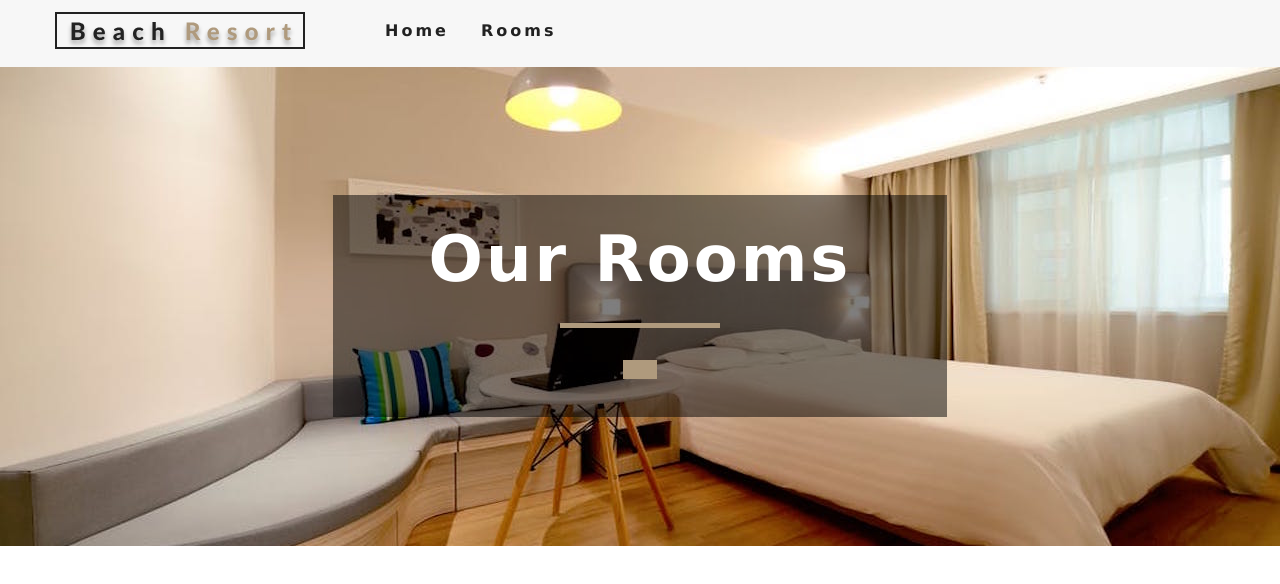
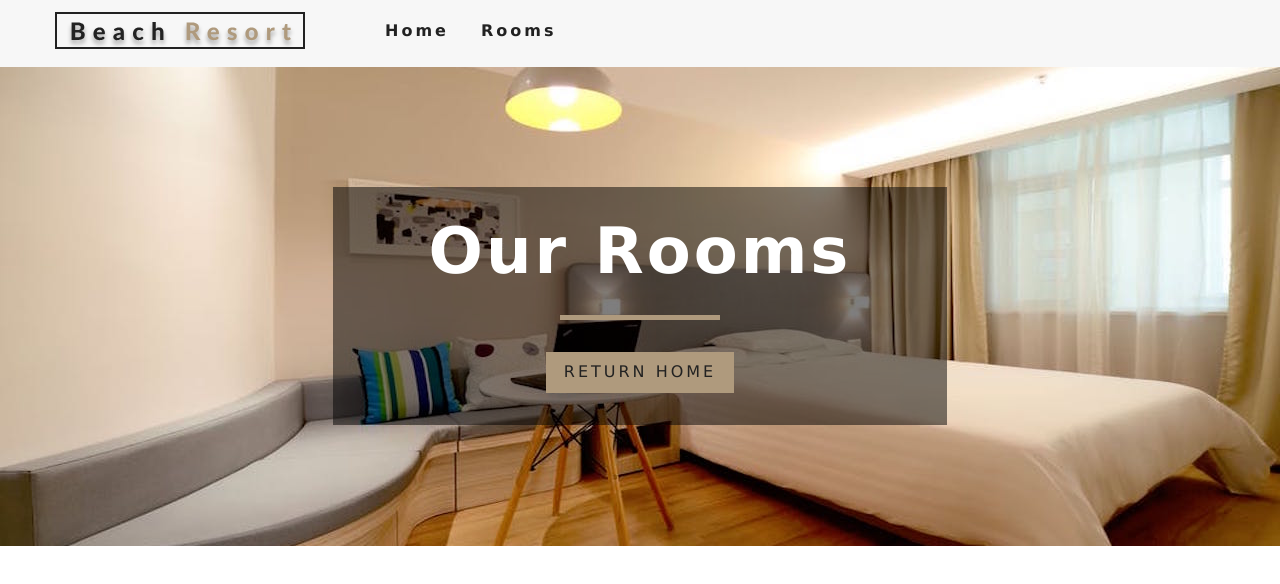
Before and after one commit to brianma03/BeachResort, a React (Create React App) app in the folder resort/: page /rooms in a window 1280 px wide. Shown: the top 584 px of the page. Built offline with nearby package versions, Linux system fonts and the light colour scheme.

Commit message:
Added missing name to button in rooms banner

```diff
--- a/resort/src/pages/Rooms.js
+++ b/resort/src/pages/Rooms.js
@@ -7,7 +7,7 @@ const Rooms = () => {
   return (
     <Hero hero='roomsHero'>
       <Banner title='Our Rooms'>
-        <Link to='/' className='btn-primary'></Link>
+        <Link to='/' className='btn-primary'>return home</Link>
       </Banner>
     </Hero>
   )
```
